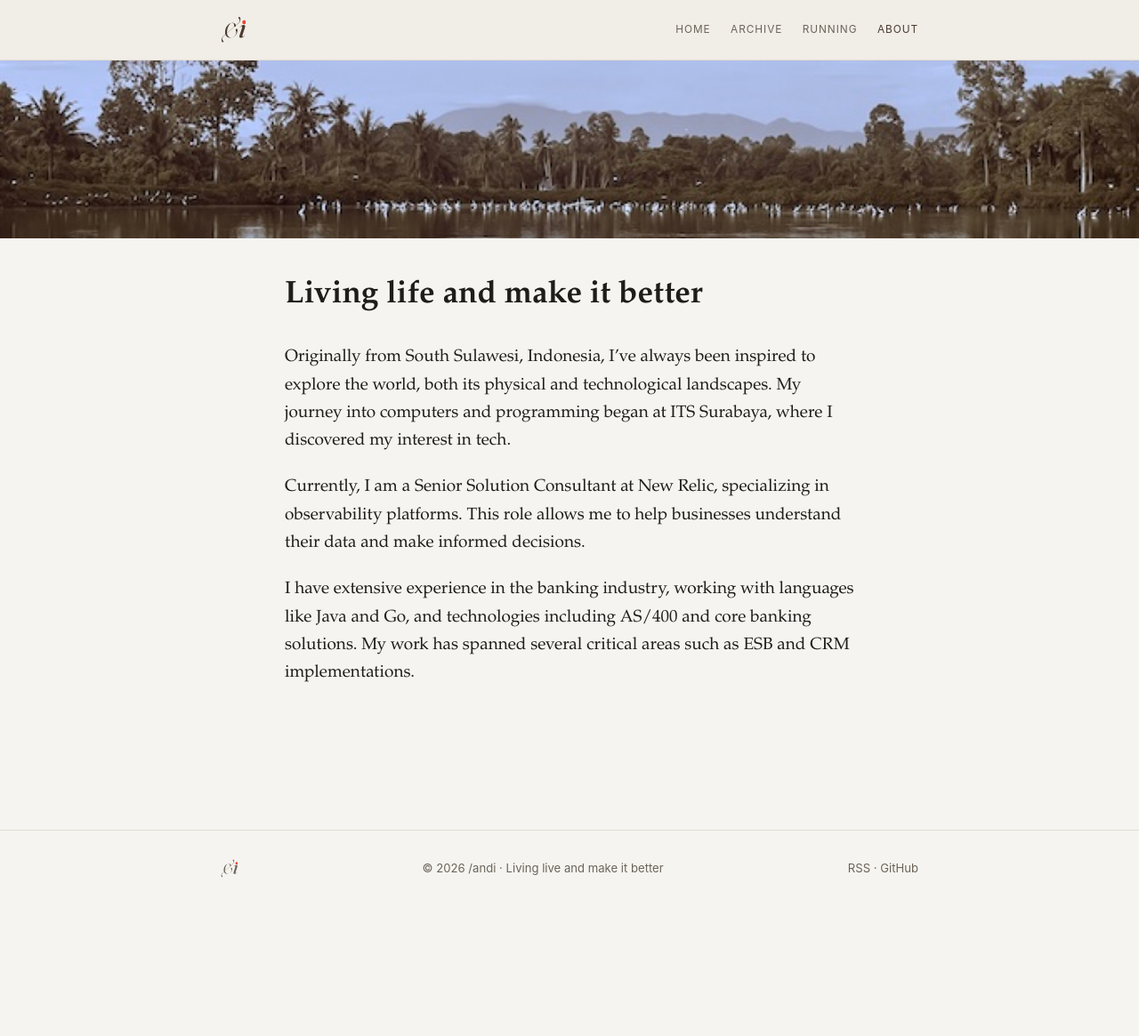
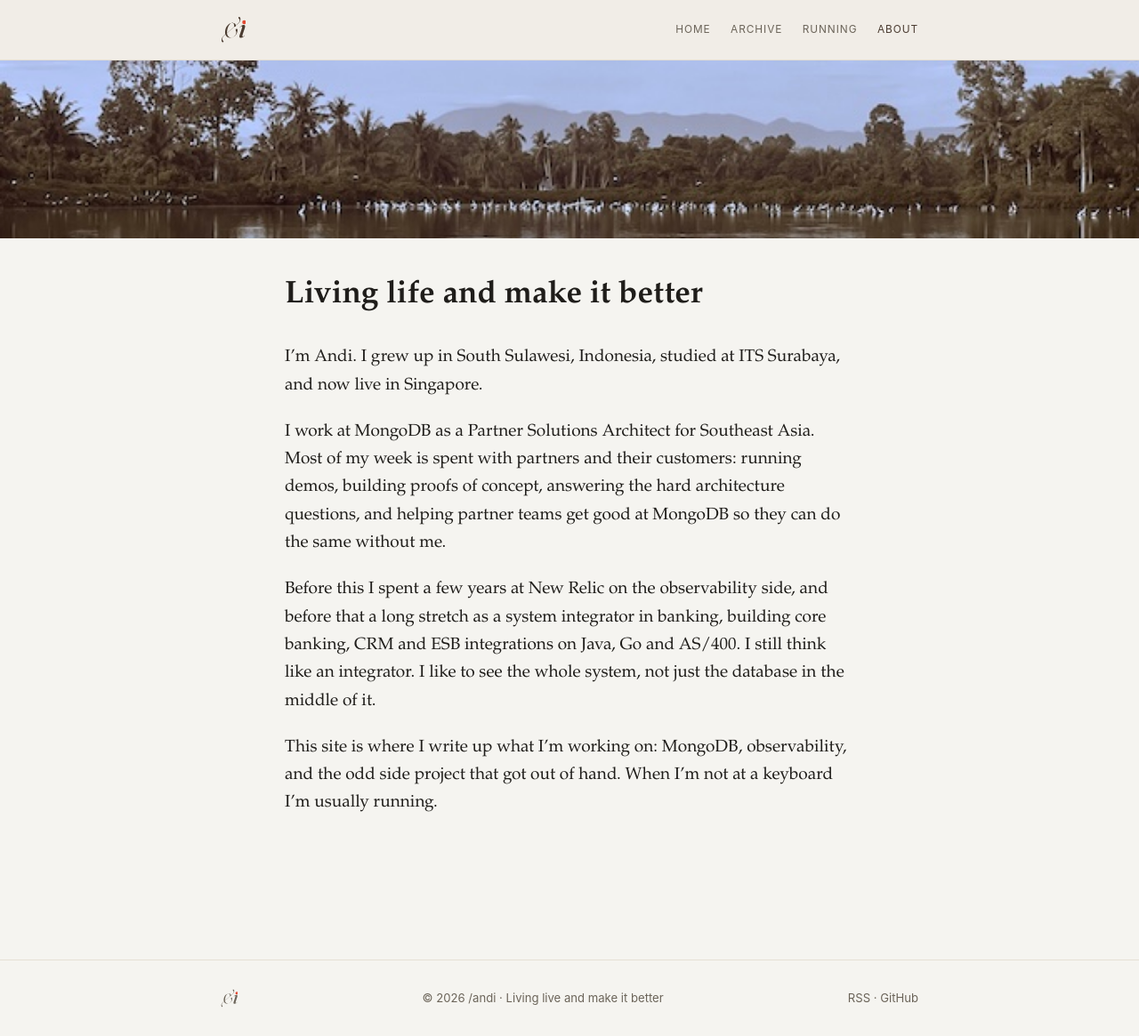
Before and after one commit to andibaso/andibaso.github.io, a Jekyll site: the page built from _pages/about.md, in a window 1280 px wide. Shown: the whole page at 89% size. Built offline with Jekyll 4.4.1, drawn with Linux system fonts in a browser that asks for light colours; comment, search, counter and statistics services are not loaded; before the commit the page ends 1019 px from its top, so only the background shows below that.

Commit message:
Rewrite About page
Co-Authored-By: Claude Fable 5.1 <noreply@anthropic.com>
Claude-Session: https://claude.ai/code/session_01CyMWw3CEVKdgGCPirYaHVX

```diff
--- a/_pages/about.md
+++ b/_pages/about.md
@@ -5,8 +5,10 @@ permalink: "/about.html"
 image: "/assets/images/beach01.jpg"
 comments: true
 ---
-Originally from South Sulawesi, Indonesia, I've always been inspired to explore the world, both its physical and technological landscapes. My journey into computers and programming began at ITS Surabaya, where I discovered my interest in tech.
+I'm Andi. I grew up in South Sulawesi, Indonesia, studied at ITS Surabaya, and now live in Singapore.
 
-Currently, I am a Senior Solution Consultant at New Relic, specializing in observability platforms. This role allows me to help businesses understand their data and make informed decisions.
+I work at MongoDB as a Partner Solutions Architect for Southeast Asia. Most of my week is spent with partners and their customers: running demos, building proofs of concept, answering the hard architecture questions, and helping partner teams get good at MongoDB so they can do the same without me.
 
-I have extensive experience in the banking industry, working with languages like Java and Go, and technologies including AS/400 and core banking solutions. My work has spanned several critical areas such as ESB and CRM implementations.
+Before this I spent a few years at New Relic on the observability side, and before that a long stretch as a system integrator in banking, building core banking, CRM and ESB integrations on Java, Go and AS/400. I still think like an integrator. I like to see the whole system, not just the database in the middle of it.
+
+This site is where I write up what I'm working on: MongoDB, observability, and the odd side project that got out of hand. When I'm not at a keyboard I'm usually running.
```
